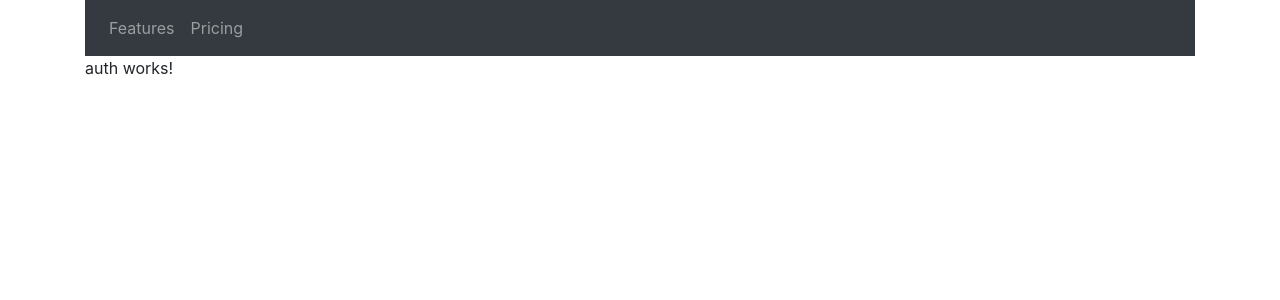
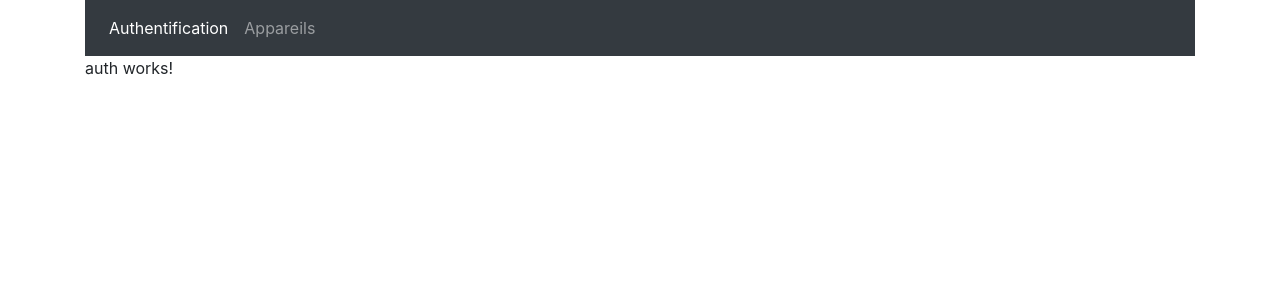
Before and after one commit to mustapha2388/Angular_Routing, an Angular app: page /auth in a window 1280 px wide. Shown: the top 300 px of the page. Built offline with nearby package versions, Linux system fonts and the light colour scheme.

Commit message:
Change component by routerLink which != href

```diff
--- a/src/app/app.component.html
+++ b/src/app/app.component.html
@@ -5,11 +5,11 @@
     <div class="collapse navbar-collapse" id="navbarNavDropdown">
       <ul class="navbar-nav">
 
-        <li class="nav-item">
-          <a class="nav-link" href="#">Features</a>
+        <li class="nav-item" routerLinkActive="active">
+          <a class="nav-link" routerLink="auth">Authentification</a>
         </li>
-        <li class="nav-item">
-          <a class="nav-link" href="#">Pricing</a>
+        <li class="nav-item" routerLinkActive="active">
+          <a class="nav-link" routerLink="appareils">Appareils</a>
         </li>
       </ul>
     </div>
```
